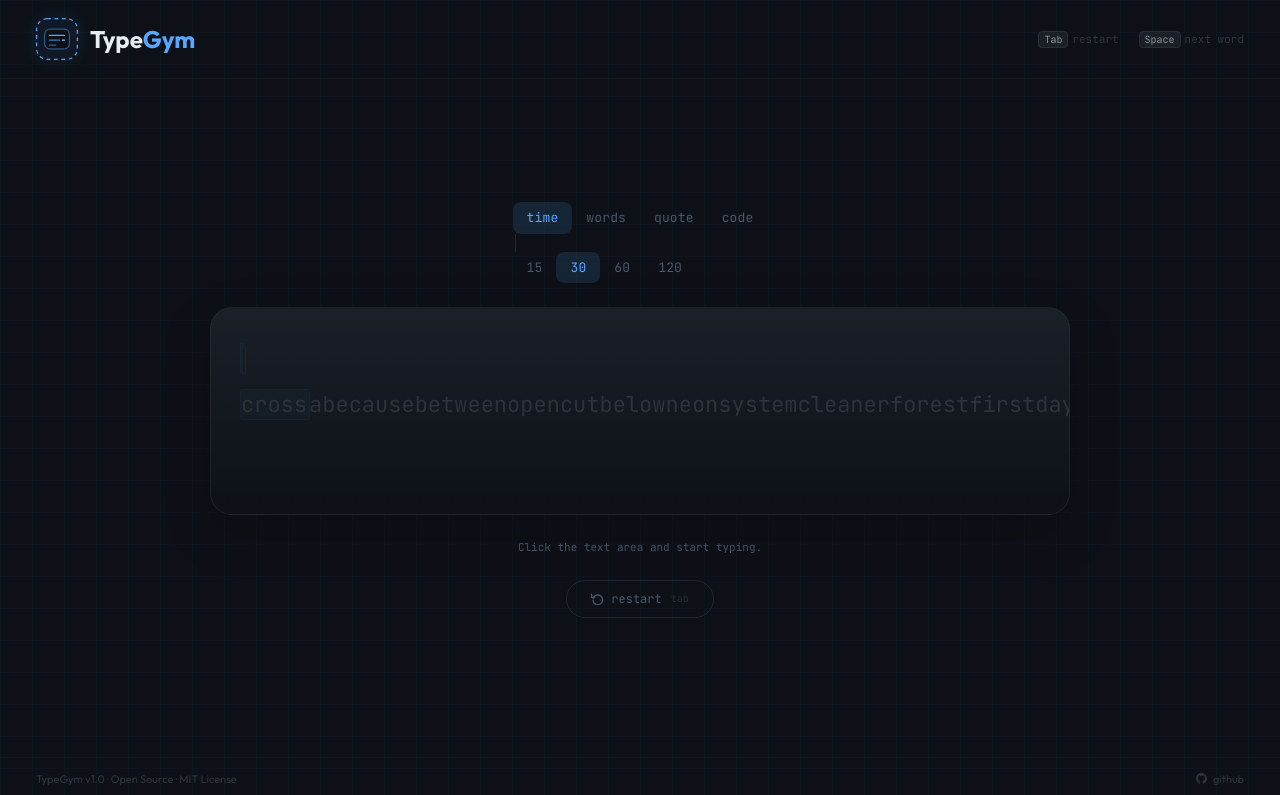
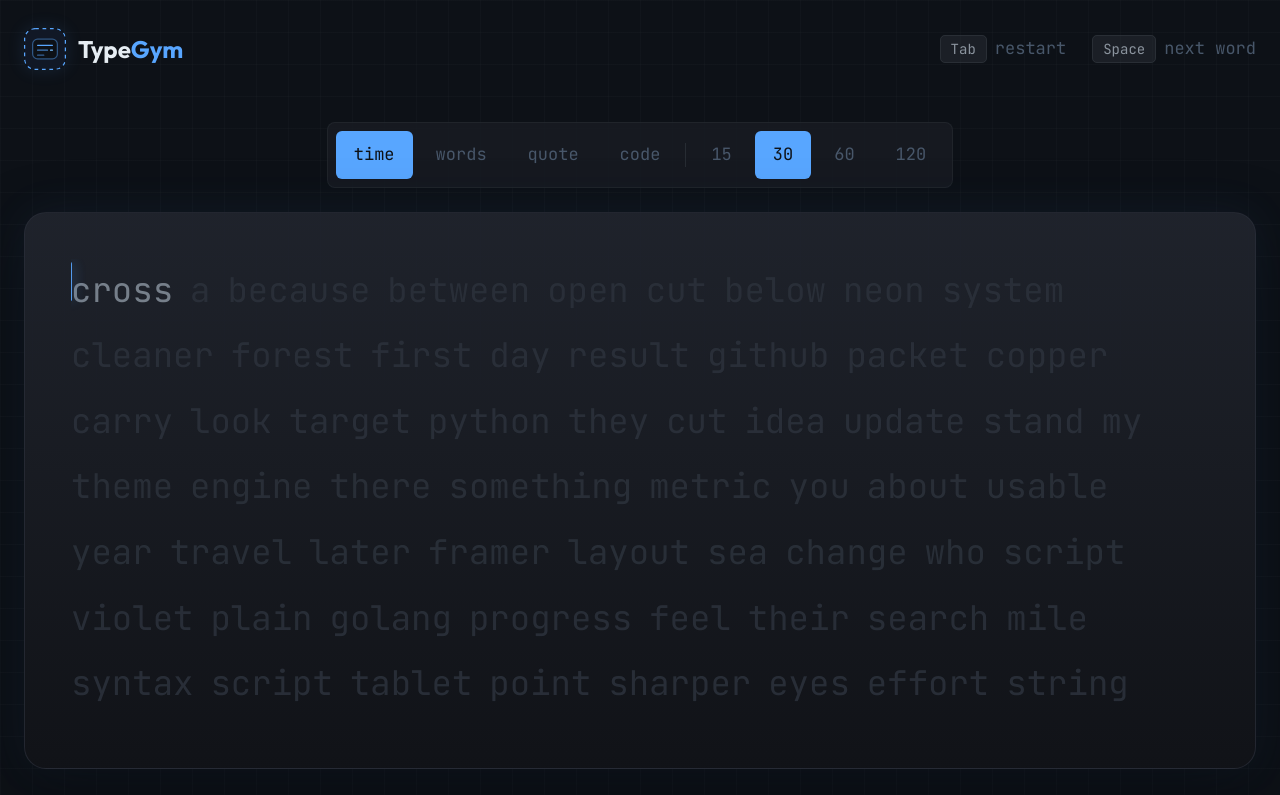
Before and after one commit to abhaypratap08/TypeGym, a Next.js app: page / in a window 1280 px wide. Shown: the top 795 px of the page. Built offline with nearby package versions, Linux system fonts and the light colour scheme.

Commit message:
app/globals.css : polish layout and cursor

```diff
--- a/app/globals.css
+++ b/app/globals.css
@@ -39,11 +39,15 @@ body {
 /* ── App shell ── */
 .app-shell {
   min-height: 100dvh;
-  background: var(--bg-primary);
+  width: 100%;
+  background:
+    radial-gradient(circle at 50% -10%, rgba(88, 166, 255, 0.08), transparent 34rem),
+    linear-gradient(180deg, #101722 0%, var(--bg-primary) 42%, #090d13 100%);
   display: flex;
   flex-direction: column;
   position: relative;
-  overflow: hidden;
+  overflow-x: hidden;
+  font-size: 18px;
 }
 
 .app-header {
@@ -51,8 +55,9 @@ body {
   justify-content: space-between;
   align-items: center;
   gap: 18px;
-  padding: 18px 36px;
-  border-bottom: 1px solid rgba(48, 54, 61, 0.25);
+  width: min(1360px, calc(100% - 48px));
+  margin: 0 auto;
+  padding: 28px 0 16px;
   position: relative;
   z-index: 10;
 }
@@ -61,9 +66,9 @@ body {
   display: flex;
   flex-wrap: wrap;
   justify-content: flex-end;
-  gap: 20px;
-  font-size: 11px;
-  color: var(--text-dim);
+  gap: 26px;
+  font-size: 17px;
+  color: var(--text-muted);
   align-items: center;
 }
 
@@ -73,15 +78,16 @@ body {
   flex-direction: column;
   align-items: center;
   justify-content: center;
-  padding: 28px 20px 44px;
-  gap: 24px;
+  padding: 36px 24px 56px;
+  gap: 30px;
   position: relative;
   z-index: 1;
 }
 
 .app-footer {
-  padding: 13px 36px;
-  border-top: 1px solid rgba(48, 54, 61, 0.2);
+  width: min(1360px, calc(100% - 48px));
+  margin: 0 auto;
+  padding: 12px 0 22px;
   display: flex;
   justify-content: space-between;
   gap: 12px;
@@ -95,12 +101,18 @@ body {
 .word-shell {
   position: relative;
   width: 100%;
-  max-width: 860px;
-  border: 1px solid rgba(48, 54, 61, 0.42);
+  max-width: 1240px;
+  border: 1px solid rgba(42, 47, 57, 0.72);
   border-radius: 22px;
-  background: linear-gradient(180deg, rgba(28, 33, 40, 0.94) 0%, rgba(13, 17, 23, 0.96) 100%);
-  box-shadow: 0 18px 48px rgba(0, 0, 0, 0.22);
+  background: linear-gradient(180deg, rgba(32, 36, 45, 0.96) 0%, rgba(17, 19, 24, 0.98) 100%);
+  box-shadow: 0 24px 70px rgba(0, 0, 0, 0.34), 0 0 44px rgba(88, 166, 255, 0.08);
   overflow: hidden;
+  transition: border-color 0.2s ease, box-shadow 0.2s ease;
+}
+
+.word-shell.is-active {
+  border-color: rgba(88, 166, 255, 0.28);
+  box-shadow: 0 24px 78px rgba(0, 0, 0, 0.38), 0 0 54px rgba(88, 166, 255, 0.14);
 }
 
 .typing-input-proxy {
@@ -121,19 +133,21 @@ body {
 .word-display {
   position: relative;
   z-index: 1;
-  padding: 28px 30px;
+  padding: 46px 46px 50px;
 }
 
 .word-display-text {
-  font-size: 22px;
-  line-height: 2.1;
+  font-size: 34px;
+  line-height: 1.85;
+  letter-spacing: 0;
   user-select: none;
   cursor: text;
-  min-height: 150px;
+  min-height: 260px;
+  overflow: hidden;
 }
 
 .tap-hint {
-  font-size: 11px;
+  font-size: 13px;
   color: var(--text-muted);
   text-align: center;
   max-width: 860px;
@@ -163,11 +177,54 @@ body {
   margin-bottom: 22px;
 }
 
+.result-title {
+  font-family: 'Outfit', sans-serif;
+  font-weight: 700;
+  font-size: 30px;
+  letter-spacing: 0;
+  color: var(--text-primary);
+}
+
+.result-badge {
+  font-family: 'JetBrains Mono', monospace;
+  font-size: 13px;
+  padding: 6px 14px;
+  border-radius: 6px;
+}
+
 /* ── Character states ── */
-.char-correct   { color: var(--accent-blue); }
-.char-incorrect { color: var(--accent-red); background: rgba(248, 81, 73, 0.08); border-radius: 2px; }
-.char-pending   { color: var(--text-dim); }
-.char-extra     { color: var(--accent-red); text-decoration: underline wavy; text-underline-offset: 3px; }
+.typing-word {
+  position: relative;
+  display: inline-block;
+  margin: 0 0.5em 0.08em 0;
+  border-radius: 4px;
+  transition: color 0.14s ease, background 0.14s ease, opacity 0.14s ease;
+}
+
+.typing-char {
+  position: relative;
+  display: inline-block;
+  min-width: 0.56ch;
+  border-radius: 2px;
+}
+
+.cursor-anchor {
+  width: 0;
+  min-width: 0;
+}
+
+.char-correct   { color: var(--text-primary); }
+.char-incorrect {
+  color: var(--accent-red);
+  background: rgba(248, 81, 73, 0.12);
+}
+.char-pending   { color: #2b313a; }
+.char-extra {
+  color: var(--accent-red);
+  background: rgba(248, 81, 73, 0.1);
+  text-decoration: underline;
+  text-underline-offset: 4px;
+}
 
 /* ── Animated cursor ── */
 @keyframes blink {
@@ -175,49 +232,68 @@ body {
   50%       { opacity: 0; }
 }
 .typing-cursor {
-  display: inline-block;
-  width: 2px;
-  height: 1.15em;
+  position: absolute;
+  left: -2px;
+  top: 0.1em;
+  z-index: 3;
+  width: 3px;
+  height: 1.16em;
   background: var(--accent-blue);
-  border-radius: 1px;
-  vertical-align: text-bottom;
-  margin-right: -2px;
+  border-radius: 3px;
   animation: blink 1.1s step-end infinite;
-  box-shadow: 0 0 10px rgba(88, 166, 255, 0.6);
+  box-shadow: 0 0 14px rgba(88, 166, 255, 0.55);
+  pointer-events: none;
 }
 
 /* ── Word state ── */
 .word-current {
-  background: rgba(88, 166, 255, 0.04);
-  border-radius: 4px;
-  outline: 1px solid rgba(88, 166, 255, 0.08);
-  padding: 0 2px;
+  background: transparent;
+  box-shadow: none;
+}
+.word-current .char-pending {
+  color: #7f8994;
+}
+.word-completed:not(.word-wrong) {
+  opacity: 0.64;
 }
 .word-wrong {
   text-decoration: underline wavy var(--accent-red);
-  text-underline-offset: 3px;
+  text-underline-offset: 5px;
 }
 
 /* ── Mode selector buttons ── */
+.mode-bar {
+  display: flex;
+  align-items: center;
+  gap: 5px;
+  max-width: min(100%, 1120px);
+  background: rgba(24, 27, 34, 0.86);
+  border-radius: 8px;
+  padding: 9px;
+  flex-wrap: wrap;
+  justify-content: center;
+  box-shadow: inset 0 0 0 1px rgba(216, 222, 233, 0.05);
+}
+
 .mode-btn {
   background: transparent;
   border: none;
   cursor: pointer;
   font-family: 'JetBrains Mono', monospace;
-  font-size: 13px;
-  padding: 6px 14px;
-  border-radius: 8px;
+  font-size: 17px;
+  padding: 11px 18px;
+  border-radius: 6px;
   color: var(--text-muted);
-  transition: color 0.15s ease, background 0.15s ease;
-  letter-spacing: 0.01em;
+  transition: color 0.15s ease, background 0.15s ease, transform 0.15s ease;
+  letter-spacing: 0;
   white-space: nowrap;
 }
-.mode-btn:hover  { color: var(--text-secondary); background: rgba(88, 166, 255, 0.06); }
-.mode-btn.active { color: var(--accent-blue);    background: rgba(88, 166, 255, 0.13); }
+.mode-btn:hover  { color: var(--text-secondary); background: rgba(216, 222, 233, 0.05); }
+.mode-btn.active { color: var(--bg-primary); background: var(--accent-blue); }
 
 .mode-divider {
   width: 1px;
-  height: 18px;
+  height: 24px;
   background: rgba(48, 54, 61, 0.7);
   margin: 0 2px;
   flex-shrink: 0;
@@ -226,17 +302,16 @@ body {
 
 /* ── Metric cards ── */
 .metric-card {
-  background: rgba(22, 27, 34, 0.9);
-  border: 1px solid rgba(48, 54, 61, 0.5);
-  border-radius: 10px;
-  padding: 10px 22px;
+  background: transparent;
+  border: none;
+  border-radius: 6px;
+  padding: 6px 28px;
   text-align: center;
   min-width: 86px;
-  backdrop-filter: blur(8px);
 }
 .metric-label {
   font-family: 'Outfit', sans-serif;
-  font-size: 10px;
+  font-size: 12px;
   letter-spacing: 0.12em;
   text-transform: uppercase;
   color: var(--text-muted);
@@ -244,7 +319,7 @@ body {
 }
 .metric-value {
   font-family: 'JetBrains Mono', monospace;
-  font-size: 28px;
+  font-size: 40px;
   font-weight: 700;
   line-height: 1.1;
 }
@@ -254,8 +329,8 @@ body {
   background: rgba(22, 27, 34, 0.97);
   border: 1px solid rgba(48, 54, 61, 0.5);
   border-radius: 18px;
-  padding: 40px 44px;
-  max-width: 600px;
+  padding: 52px 56px;
+  max-width: 760px;
   width: 100%;
   backdrop-filter: blur(20px);
 }
@@ -263,10 +338,62 @@ body {
   background: rgba(13, 17, 23, 0.8);
   border: 1px solid rgba(48, 54, 61, 0.35);
   border-radius: 12px;
-  padding: 16px 20px;
+  padding: 22px 24px;
   transition: border-color 0.2s ease;
 }
 .result-stat:hover { border-color: rgba(88, 166, 255, 0.22); }
+
+.result-stat-label {
+  font-family: 'Outfit', sans-serif;
+  font-size: 12px;
+  letter-spacing: 0.12em;
+  text-transform: uppercase;
+  color: var(--text-muted);
+  margin-bottom: 7px;
+}
+
+.result-stat-value {
+  font-family: 'JetBrains Mono', monospace;
+  font-size: 34px;
+  font-weight: 700;
+  line-height: 1;
+}
+
+.result-stat-value.is-large {
+  font-size: 58px;
+}
+
+.result-card h2 {
+  font-size: 30px !important;
+  letter-spacing: 0 !important;
+}
+
+.results-header > span {
+  font-size: 13px !important;
+  padding: 6px 14px !important;
+  border-radius: 6px !important;
+}
+
+.result-stat > div:first-child {
+  font-size: 12px !important;
+}
+
+.result-stat > div:last-child {
+  font-size: 34px !important;
+}
+
+.result-stat:nth-child(-n + 2) > div:last-child {
+  font-size: 58px !important;
+}
+
+.result-card p {
+  font-size: 14px !important;
+}
+
+.result-card .restart-btn {
+  font-size: 15px !important;
+  padding: 14px 24px !important;
+}
 
 /* ── Restart button ── */
 .restart-btn {
@@ -274,8 +401,8 @@ body {
   border: 1px solid rgba(48, 54, 61, 0.6);
   cursor: pointer;
   font-family: 'JetBrains Mono', monospace;
-  font-size: 12px;
-  padding: 9px 24px;
+  font-size: 14px;
+  padding: 12px 28px;
   border-radius: 20px;
   color: var(--text-muted);
   transition: all 0.2s ease;
@@ -301,22 +428,9 @@ body {
 /* ── Subtle grid background ── */
 .bg-grid {
   background-image:
-    linear-gradient(rgba(88, 166, 255, 0.025) 1px, transparent 1px),
-    linear-gradient(90deg, rgba(88, 166, 255, 0.025) 1px, transparent 1px);
+    linear-gradient(rgba(216, 222, 233, 0.018) 1px, transparent 1px),
+    linear-gradient(90deg, rgba(216, 222, 233, 0.018) 1px, transparent 1px);
   background-size: 32px 32px;
-}
-
-/* ── Ambient glow ── */
-.ambient-glow {
-  position: fixed;
-  top: -200px;
-  left: 50%;
-  transform: translateX(-50%);
-  width: 700px;
-  height: 400px;
-  background: radial-gradient(ellipse, rgba(88, 166, 255, 0.06) 0%, transparent 70%);
-  pointer-events: none;
-  z-index: 0;
 }
 
 /* ── Scrollbar ── */
@@ -331,11 +445,11 @@ body {
 kbd {
   background: rgba(48, 54, 61, 0.4);
   border: 1px solid rgba(48, 54, 61, 0.7);
-  border-radius: 4px;
-  padding: 1px 5px;
-  font-size: 10px;
+  border-radius: 5px;
+  padding: 4px 10px;
+  font-size: 14px;
   font-family: 'JetBrains Mono', monospace;
-  margin-right: 4px;
+  margin-right: 8px;
   color: var(--text-secondary);
 }
 
@@ -363,6 +477,12 @@ kbd {
   .header-hints {
     justify-content: flex-start;
     gap: 10px 16px;
+    font-size: 15px;
+  }
+
+  kbd {
+    font-size: 13px;
+    padding: 3px 8px;
   }
 
   .app-main {
@@ -419,10 +539,4 @@ kbd {
     align-items: flex-start;
     padding: 12px 16px 18px;
   }
-
-  .ambient-glow {
-    width: 420px;
-    height: 280px;
-    top: -120px;
-  }
 }
```
